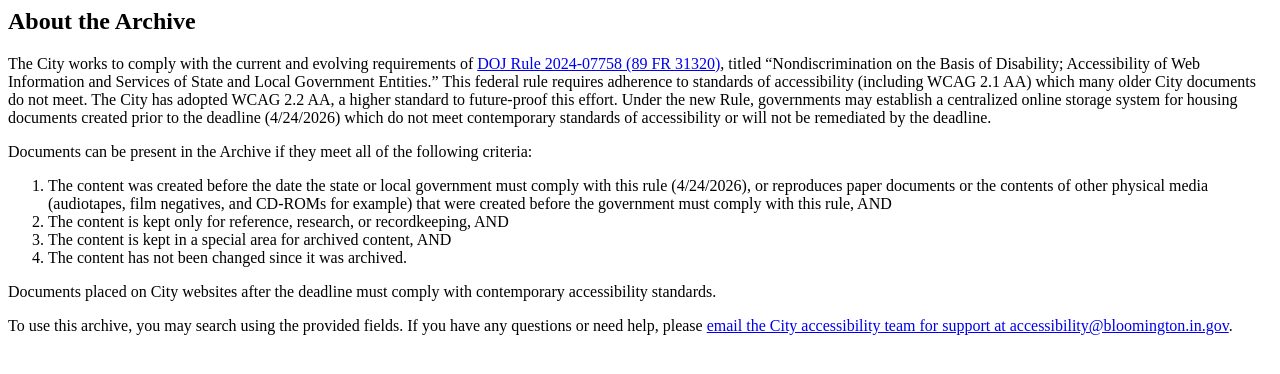
After one commit to City-of-Bloomington/document-archive, a PHP site: the page made by templates/html/about.twig in a window 1280 px wide. The commit adds this page. Shown: the top 374 px of the page. Run offline with PHP 8.4, Linux system fonts and the light colour scheme; the template is opened without the code that fills it, so the values that code supplies are empty; some libraries are stand-ins or nearby versions.

Commit message:
Added language for About the Archive

```diff
--- /dev/null
+++ b/templates/html/about.twig
@@ -0,0 +1,31 @@
+<h2>About the Archive</h2>
+<p>The City works to comply with the current and evolving requirements of
+    <a href="https://www.ada.gov/resources/2024-03-08-web-rule/">DOJ Rule 2024-07758 (89 FR 31320)</a>,
+    titled “Nondiscrimination on the Basis of
+    Disability; Accessibility of Web Information and Services of State and Local
+    Government Entities.”  This federal rule requires adherence to standards of
+    accessibility (including WCAG 2.1 AA) which many older City documents do not
+    meet. The City has adopted WCAG 2.2 AA,  a higher standard to future-proof this
+    effort.  Under the new Rule, governments may establish a centralized online
+    storage system for housing documents created prior to the deadline (4/24/2026)
+    which do not meet contemporary standards of accessibility or will not be
+    remediated by the deadline.
+</p>
+<p>Documents can be present in the Archive if they meet all of the following criteria:</p>
+<ol><li>The content was created before the date the state or local government must
+        comply with this rule        (4/24/2026), or reproduces paper documents or the
+        contents of other physical media (audiotapes, film negatives, and CD-ROMs for
+        example) that were created before the government must comply with this rule, AND
+    </li>
+    <li>The content is kept only for reference, research, or recordkeeping, AND</li>
+    <li>The content is kept in a special area for archived content, AND</li>
+    <li>The content has not been changed since it was archived.</li>
+</ol>
+<p>Documents placed on City websites after the deadline must comply with
+    contemporary accessibility standards.
+</p>
+<p>To use this archive, you may search using the provided fields.
+    If you have any questions or need help, please
+    <a href="mailto:accessibility@bloomington.in.gov">email the City accessibility
+    team for support at accessibility@bloomington.in.gov</a>.
+</p>
```
Also changed, not shown: templates/html/files/info.twig (+5 -5 lines), templates/html/files/list.twig (+6 -3 lines).
